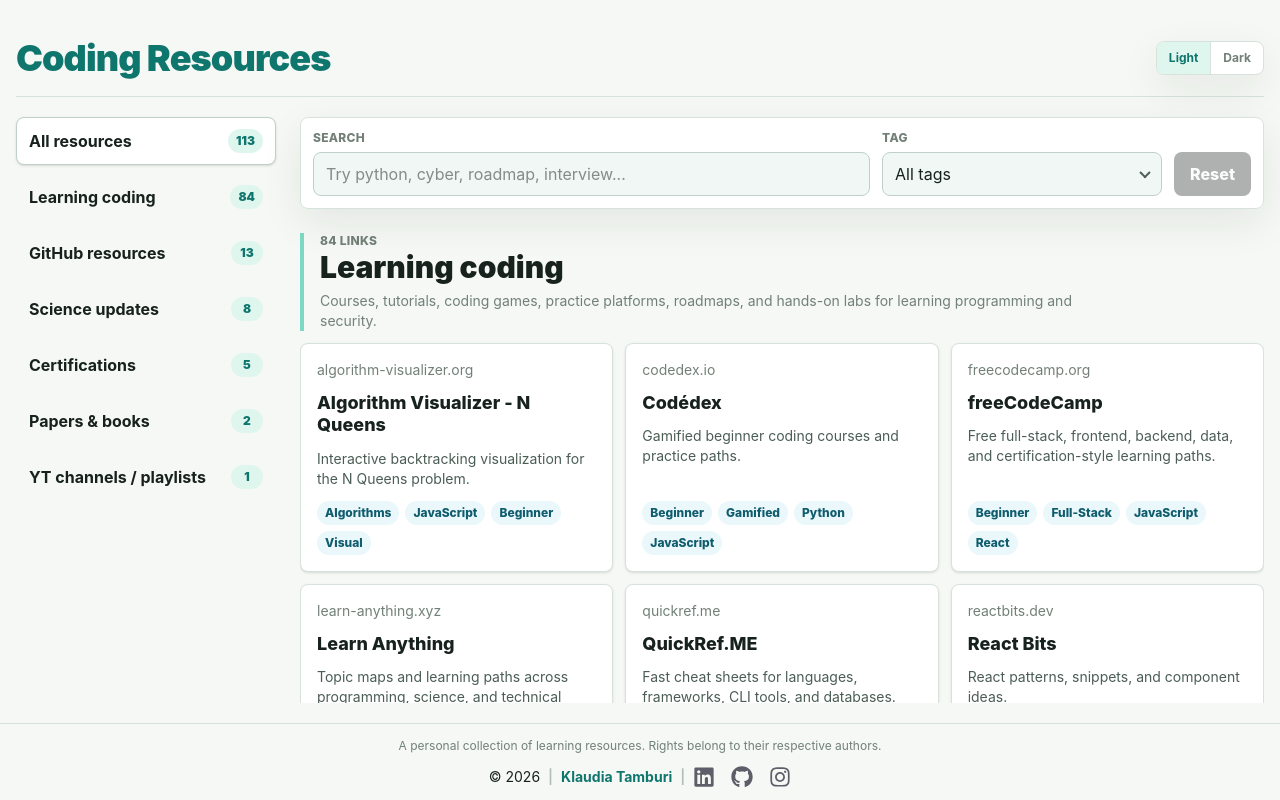
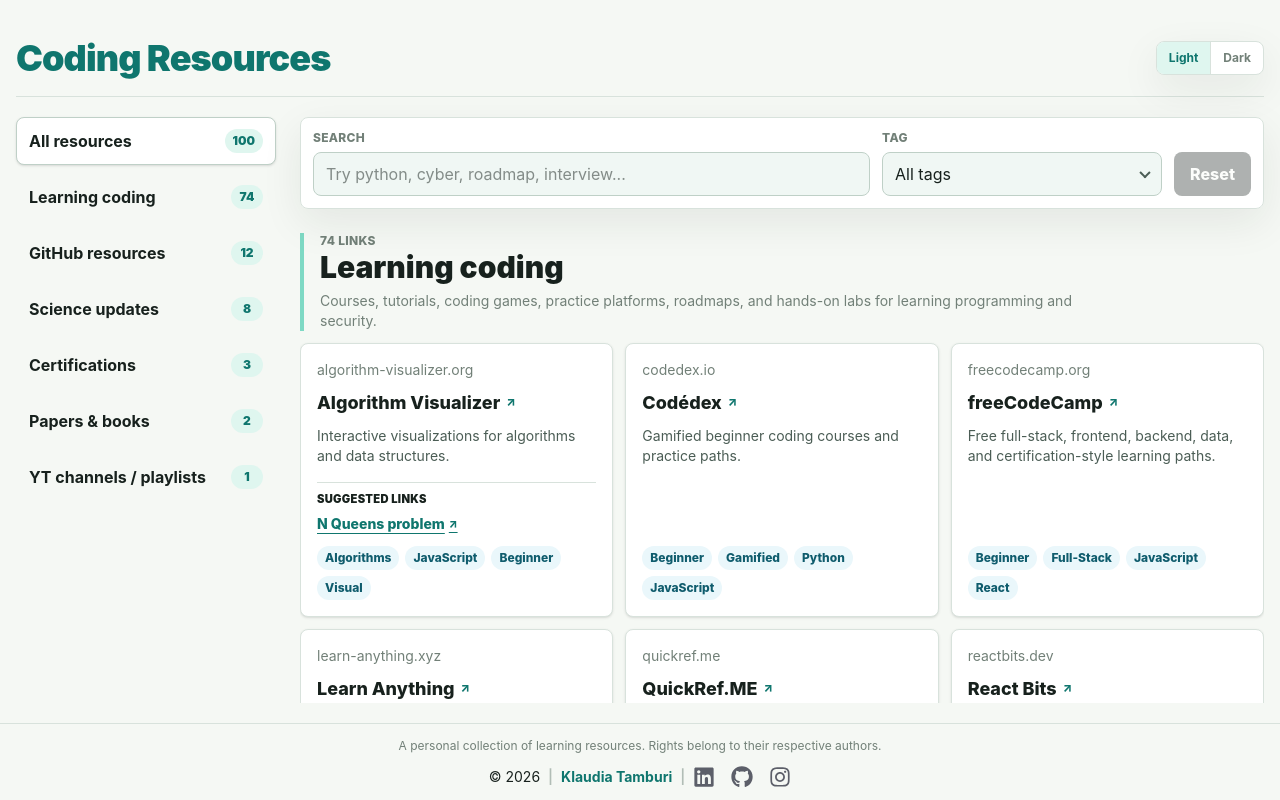
Before and after one commit to ktamburi/coding-resources, a Vue app: page / in a window 1280 px wide. Built offline with nearby package versions, Linux system fonts and the light colour scheme.

Commit message:
update resource + resource ui

```diff
--- a/src/App.vue
+++ b/src/App.vue
@@ -59,7 +59,17 @@ const activeFiltersCount = computed(
 
 function matchesFilters(resource: ResourceItem) {
   const query = searchTerm.value.trim().toLowerCase()
-  const haystack = [resource.title, resource.description, getHostname(resource.url), ...resource.tags].join(' ').toLowerCase()
+  const suggestedLinkText =
+    resource.suggestedLinks?.flatMap((link) => [link.title, link.url, getHostname(link.url)]) ?? []
+  const haystack = [
+    resource.title,
+    resource.description,
+    getHostname(resource.url),
+    ...resource.tags,
+    ...suggestedLinkText,
+  ]
+    .join(' ')
+    .toLowerCase()
 
   return (
     (selectedTag.value === 'all' || resource.tags.includes(selectedTag.value)) &&
--- a/src/components/ResourceCard.vue
+++ b/src/components/ResourceCard.vue
@@ -8,16 +8,41 @@ defineProps<{
 </script>
 
 <template>
-  <a
+  <article
     class="grid min-h-40 grid-rows-[auto_auto_1fr_auto] gap-2 rounded-lg border border-[var(--border)] bg-[var(--surface)] p-3 shadow-sm transition hover:-translate-y-0.5 hover:border-[var(--border-strong)] hover:shadow-[var(--shadow)] sm:min-h-56 sm:gap-3 sm:p-4"
-    :href="resource.url"
-    target="_blank"
-    rel="noreferrer"
   >
     <span class="truncate text-xs text-[var(--text-muted)] sm:text-sm">{{ getHostname(resource.url) }}</span>
 
-    <h3 class="text-base font-extrabold leading-tight text-[var(--text)] sm:text-lg">{{ resource.title }}</h3>
-    <p class="text-xs text-[var(--text-soft)] sm:text-sm">{{ resource.description }}</p>
+    <h3 class="text-base font-extrabold leading-tight text-[var(--text)] sm:text-lg">
+      <a
+        class="inline-flex max-w-full items-start gap-1.5 outline-none hover:text-[var(--accent)] focus-visible:text-[var(--accent)]"
+        :href="resource.url"
+        target="_blank"
+        rel="noreferrer"
+      >
+        <span>{{ resource.title }}</span>
+        <span aria-hidden="true" class="mt-0.5 text-xs text-[var(--accent)]">↗</span>
+      </a>
+    </h3>
+
+    <div class="grid content-start gap-2">
+      <p class="text-xs text-[var(--text-soft)] sm:text-sm">{{ resource.description }}</p>
+
+      <div v-if="resource.suggestedLinks?.length" class="mt-2 grid gap-1.5 border-t border-[var(--border)] pt-2" aria-label="Suggested links">
+        <span class="text-[0.7rem] font-black uppercase tracking-wide text-[var(--text)]">Suggested links</span>
+        <a
+          v-for="link in resource.suggestedLinks"
+          :key="link.url"
+          class="inline-flex min-w-0 max-w-full items-center gap-1 text-xs font-extrabold text-[var(--accent)] underline underline-offset-4 transition hover:text-[var(--accent-hover)] focus-visible:rounded-sm focus-visible:outline focus-visible:outline-2 focus-visible:outline-offset-2 focus-visible:outline-[var(--accent)] sm:text-sm"
+          :href="link.url"
+          target="_blank"
+          rel="noreferrer"
+        >
+          <span class="truncate">{{ link.title }}</span>
+          <span aria-hidden="true" class="shrink-0 text-[0.7rem]">↗</span>
+        </a>
+      </div>
+    </div>
 
     <div class="flex flex-wrap gap-1 sm:gap-1.5" aria-label="Tags">
       <span
@@ -28,5 +53,5 @@ defineProps<{
         {{ tag }}
       </span>
     </div>
-  </a>
+  </article>
 </template>
--- a/src/data/resources.json
+++ b/src/data/resources.json
@@ -7,15 +7,21 @@
       "accent": "#7ed9c4",
       "resources": [
         {
-          "id": "algorithm-visualizer-n-queens",
-          "title": "Algorithm Visualizer - N Queens",
-          "url": "https://algorithm-visualizer.org/backtracking/n-queens-problem",
-          "description": "Interactive backtracking visualization for the N Queens problem.",
+          "id": "algorithm-visualizer",
+          "title": "Algorithm Visualizer",
+          "url": "https://algorithm-visualizer.org/",
+          "description": "Interactive visualizations for algorithms and data structures.",
           "tags": [
             "Algorithms",
             "JavaScript",
             "Beginner",
             "Visual"
+          ],
+          "suggestedLinks": [
+            {
+              "title": "N Queens problem",
+              "url": "https://algorithm-visualizer.org/backtracking/n-queens-problem"
+            }
           ]
         },
         {
@@ -302,7 +308,15 @@
             "Algorithms",
             "Interview",
             "Java",
-            "Python"
+            "Python",
+            "DevOps",
+            "Roadmap"
+          ],
+          "suggestedLinks": [
+            {
+              "title": "DevOps roadmap",
+              "url": "https://www.geeksforgeeks.org/devops/devops-roadmap/"
+            }
           ]
         },
         {
@@ -397,14 +411,25 @@
           ]
         },
         {
-          "id": "roadmap-devops",
-          "title": "roadmap.sh - DevOps",
-          "url": "https://roadmap.sh/devops",
-          "description": "Structured DevOps learning roadmap.",
+          "id": "roadmap-sh",
+          "title": "roadmap.sh",
+          "url": "https://roadmap.sh/",
+          "description": "Structured developer roadmaps, guides, and learning paths.",
           "tags": [
             "DevOps",
+            "Cyber-Security",
             "Roadmap",
             "Beginner"
+          ],
+          "suggestedLinks": [
+            {
+              "title": "DevOps roadmap",
+              "url": "https://roadmap.sh/devops"
+            },
+            {
+              "title": "Cyber Security roadmap",
+              "url": "https://roadmap.sh/cyber-security"
+            }
           ]
         },
         {
@@ -418,14 +443,14 @@
           ]
         },
         {
-          "id": "geeksforgeeks-devops-roadmap",
-          "title": "GeeksforGeeks DevOps Roadmap",
-          "url": "https://www.geeksforgeeks.org/devops/devops-roadmap/",
-          "description": "DevOps roadmap covering tools, concepts, and learning order.",
+          "id": "engineering-devops",
+          "title": "Engineering DevOps",
+          "url": "https://www.engineeringdevops.com/",
+          "description": "DevOps engineering articles, tutorials, and practical learning resources.",
           "tags": [
             "DevOps",
-            "Roadmap",
-            "Beginner"
+            "Cloud",
+            "Tooling"
           ]
         },
         {
@@ -507,16 +532,6 @@
           ]
         },
         {
-          "id": "udemy-ervis-trupja",
-          "title": "Ervis Trupja on Udemy",
-          "url": "https://www.udemy.com/user/ervis-trupja/",
-          "description": "Programming and development courses from Ervis Trupja.",
-          "tags": [
-            "Beginner",
-            "Full-Stack"
-          ]
-        },
-        {
           "id": "codeforwin-programming-fundamentals",
           "title": "Codeforwin - Programming Fundamentals",
           "url": "https://codeforwin.org/fundamentals/computer-program-programming",
@@ -546,100 +561,6 @@
           "tags": [
             "Computer Science",
             "Beginner"
-          ]
-        },
-        {
-          "id": "edx-ux",
-          "title": "edX UX Courses",
-          "url": "https://www.edx.org/learn/user-experience-ux",
-          "description": "User experience and UX design courses on edX.",
-          "tags": [
-            "Design",
-            "UX"
-          ]
-        },
-        {
-          "id": "edx-data-analysis",
-          "title": "edX Data Analysis Courses",
-          "url": "https://www.edx.org/learn/data-analysis",
-          "description": "Data analysis courses and programs on edX.",
-          "tags": [
-            "Data",
-            "AI/ML",
-            "Python"
-          ]
-        },
-        {
-          "id": "edx-cs50-intro",
-          "title": "CS50's Introduction to Computer Science",
-          "url": "https://www.edx.org/learn/computer-science/harvard-university-cs50-s-introduction-to-computer-science",
-          "description": "Harvard's introductory computer science course.",
-          "tags": [
-            "Computer Science",
-            "Beginner",
-            "C/C++",
-            "Python"
-          ]
-        },
-        {
-          "id": "edx-product-management",
-          "title": "edX Product Management Courses",
-          "url": "https://www.edx.org/learn/product-management",
-          "description": "Product management courses on edX.",
-          "tags": [
-            "Product",
-            "Career"
-          ]
-        },
-        {
-          "id": "edx-digital-marketing",
-          "title": "edX Digital Marketing Courses",
-          "url": "https://www.edx.org/learn/digital-marketing",
-          "description": "Digital marketing courses on edX.",
-          "tags": [
-            "Marketing",
-            "Career"
-          ]
-        },
-        {
-          "id": "edx-computer-programming",
-          "title": "edX Computer Programming Courses",
-          "url": "https://www.edx.org/learn/computer-programming",
-          "description": "Programming courses across languages and topics on edX.",
-          "tags": [
-            "Beginner",
-            "Programming Basics"
-          ]
-        },
-        {
-          "id": "harvardx",
-          "title": "HarvardX",
-          "url": "https://www.edx.org/school/harvardx",
-          "description": "HarvardX courses and learning programs on edX.",
-          "tags": [
-            "Computer Science"
-          ]
-        },
-        {
-          "id": "coursera-cryptocurrency",
-          "title": "Coursera Cryptocurrency Course",
-          "url": "https://www.coursera.org/learn/cryptocurrency#syllabus",
-          "description": "Cryptocurrency and blockchain course syllabus on Coursera.",
-          "tags": [
-            "Blockchain",
-            "Cyber-Security"
-          ]
-        },
-        {
-          "id": "edx-cs50",
-          "title": "CS50 on edX",
-          "url": "https://www.edx.org/cs50",
-          "description": "CS50 course collection on edX.",
-          "tags": [
-            "Computer Science",
-            "Beginner",
-            "Python",
-            "C/C++"
           ]
         },
         {
@@ -673,7 +594,48 @@
           "description": "Online courses, programs, and certificates from universities and companies.",
           "tags": [
             "Computer Science",
-            "Career"
+            "Career",
+            "Beginner",
+            "Python",
+            "AI/ML",
+            "Design",
+            "Data",
+            "Product",
+            "Marketing"
+          ],
+          "suggestedLinks": [
+            {
+              "title": "UX courses",
+              "url": "https://www.edx.org/learn/user-experience-ux"
+            },
+            {
+              "title": "Data analysis courses",
+              "url": "https://www.edx.org/learn/data-analysis"
+            },
+            {
+              "title": "CS50's Introduction to Computer Science",
+              "url": "https://www.edx.org/learn/computer-science/harvard-university-cs50-s-introduction-to-computer-science"
+            },
+            {
+              "title": "Product management courses",
+              "url": "https://www.edx.org/learn/product-management"
+            },
+            {
+              "title": "Digital marketing courses",
+              "url": "https://www.edx.org/learn/digital-marketing"
+            },
+            {
+              "title": "Computer programming courses",
+              "url": "https://www.edx.org/learn/computer-programming"
+            },
+            {
+              "title": "HarvardX",
+              "url": "https://www.edx.org/school/harvardx"
+            },
+            {
+              "title": "CS50 course collection",
+              "url": "https://www.edx.org/cs50"
+            }
           ]
         },
         {
@@ -683,7 +645,14 @@
           "description": "Marketplace of programming, design, business, and technical courses.",
           "tags": [
             "Beginner",
-            "Career"
+            "Career",
+            "Full-Stack"
+          ],
+          "suggestedLinks": [
+            {
+              "title": "Ervis Trupja courses",
+              "url": "https://www.udemy.com/user/ervis-trupja/"
+            }
           ]
         },
         {
@@ -705,7 +674,15 @@
           "description": "University and company-backed online courses and learning programs.",
           "tags": [
             "Career",
-            "Computer Science"
+            "Computer Science",
+            "Blockchain",
+            "Cyber-Security"
+          ],
+          "suggestedLinks": [
+            {
+              "title": "Cryptocurrency course",
+              "url": "https://www.coursera.org/learn/cryptocurrency#syllabus"
+            }
           ]
         },
         {
@@ -740,6 +717,17 @@
           "tags": [
             "AI/ML",
             "Python",
+            "Advance"
+          ]
+        },
+        {
+          "id": "anthropic-academy",
+          "title": "Anthropic Academy",
+          "url": "https://anthropic.skilljar.com/",
+          "description": "Anthropic training courses for Claude, prompt engineering, and AI development.",
+          "tags": [
+            "AI/ML",
+            "Prompt Engineering",
             "Advance"
           ]
         },
@@ -890,17 +878,6 @@
             "Cyber-Security",
             "API",
             "OSINT"
-          ]
-        },
-        {
-          "id": "roadmap-cyber-security",
-          "title": "roadmap.sh - Cyber Security",
-          "url": "https://roadmap.sh/cyber-security",
-          "description": "Structured cybersecurity learning roadmap.",
-          "tags": [
-            "Cyber-Security",
-            "Roadmap",
-            "Beginner"
           ]
         },
         {
@@ -1067,18 +1044,14 @@
           "tags": [
             "Interview",
             "Algorithms",
-            "Practice"
-          ]
-        },
-        {
-          "id": "leetcode-company-wise-problems-companies",
-          "title": "LeetCode Company Wise Problems - Companies",
-          "url": "https://github.com/hxu296/leetcode-company-wise-problems-2022/tree/main/companies",
-          "description": "Company folders from the LeetCode company-wise problem collection.",
-          "tags": [
-            "Interview",
-            "Algorithms",
+            "Practice",
             "Career"
+          ],
+          "suggestedLinks": [
+            {
+              "title": "Company folders",
+              "url": "https://github.com/hxu296/leetcode-company-wise-problems-2022/tree/main/companies"
+            }
           ]
         },
         {
@@ -1213,44 +1186,47 @@
           ]
         },
         {
-          "id": "edx-cybersecurity",
-          "title": "edX Cybersecurity Courses",
-          "url": "https://www.edx.org/learn/cybersecurity",
-          "description": "Cybersecurity courses and certificate programs on edX.",
+          "id": "devops-institute",
+          "title": "DevOps Institute",
+          "url": "https://www.devopsinstitute.com/",
+          "description": "DevOps certification, training, reports, and professional development resources.",
           "tags": [
-            "Cyber-Security"
+            "DevOps",
+            "Certifications",
+            "Career"
           ]
         },
         {
-          "id": "harvardx-ai-certificate",
-          "title": "HarvardX Computer Science for AI Certificate",
-          "url": "https://www.edx.org/certificates/professional-certificate/harvardx-computer-science-for-artifical-intelligence",
-          "description": "Professional certificate focused on computer science for artificial intelligence.",
+          "id": "edx-certificates",
+          "title": "edX Certificates",
+          "url": "https://www.edx.org/certificates",
+          "description": "Professional certificates and certificate-oriented courses on edX.",
           "tags": [
+            "Certifications",
+            "Cyber-Security",
             "AI/ML",
+            "Computer Science",
             "Python",
-            "Computer Science"
-          ]
-        },
-        {
-          "id": "harvardx-python-certificate",
-          "title": "HarvardX Computer Science for Python Programming Certificate",
-          "url": "https://www.edx.org/certificates/professional-certificate/harvardx-computer-science-for-python-programming",
-          "description": "Professional certificate focused on Python programming.",
-          "tags": [
-            "Python",
-            "Beginner"
-          ]
-        },
-        {
-          "id": "harvardx-web-certificate",
-          "title": "HarvardX Computer Science for Web Programming Certificate",
-          "url": "https://www.edx.org/certificates/professional-certificate/harvardx-computer-science-for-web-programming",
-          "description": "Professional certificate focused on web programming.",
-          "tags": [
             "Full-Stack",
-            "Python",
             "JavaScript"
+          ],
+          "suggestedLinks": [
+            {
+              "title": "Cybersecurity courses",
+              "url": "https://www.edx.org/learn/cybersecurity"
+            },
+            {
+              "title": "HarvardX Computer Science for AI Certificate",
+              "url": "https://www.edx.org/certificates/professional-certificate/harvardx-computer-science-for-artifical-intelligence"
+            },
+            {
+              "title": "HarvardX Computer Science for Python Programming Certificate",
+              "url": "https://www.edx.org/certificates/professional-certificate/harvardx-computer-science-for-python-programming"
+            },
+            {
+              "title": "HarvardX Computer Science for Web Programming Certificate",
+              "url": "https://www.edx.org/certificates/professional-certificate/harvardx-computer-science-for-web-programming"
+            }
           ]
         }
       ]
--- a/src/types/resources.ts
+++ b/src/types/resources.ts
@@ -1,9 +1,15 @@
+export interface SuggestedResourceLink {
+  title: string
+  url: string
+}
+
 export interface ResourceItem {
   id: string
   title: string
   url: string
   description: string
   tags: string[]
+  suggestedLinks?: SuggestedResourceLink[]
 }
 
 export interface ResourceSection {
```
